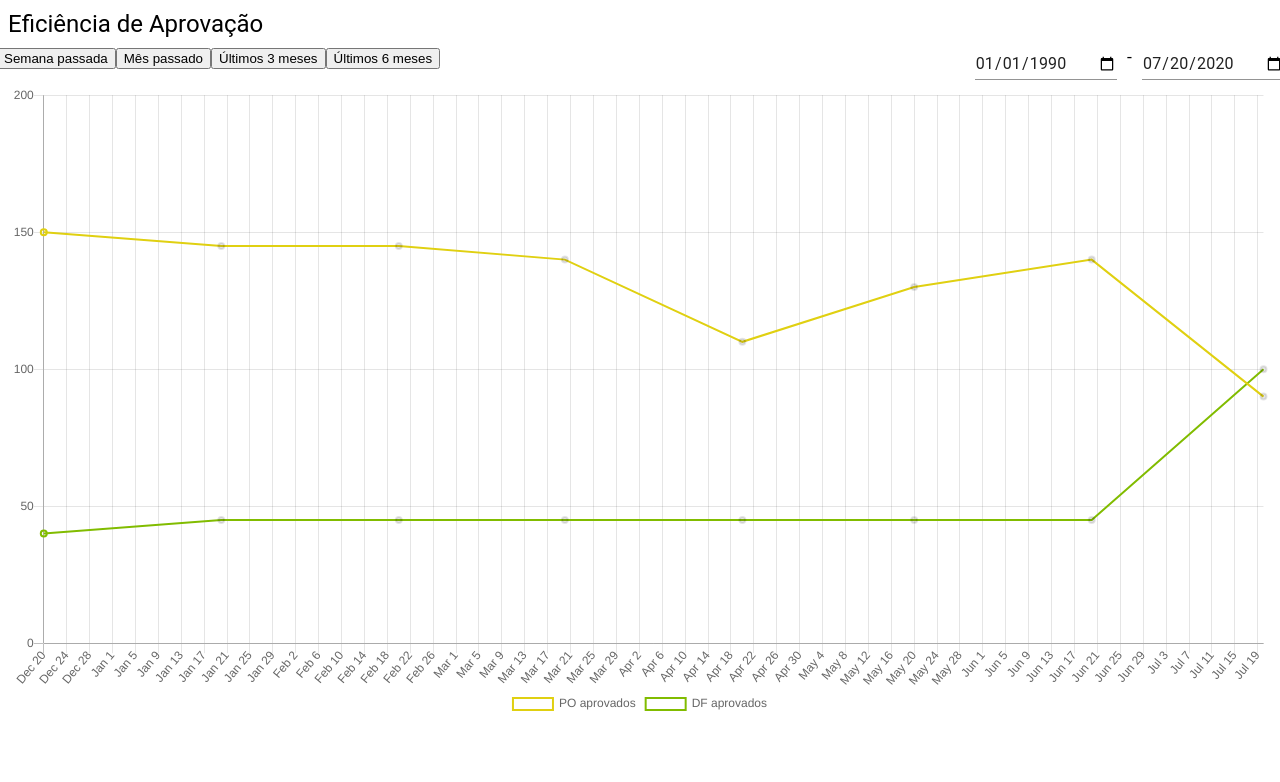
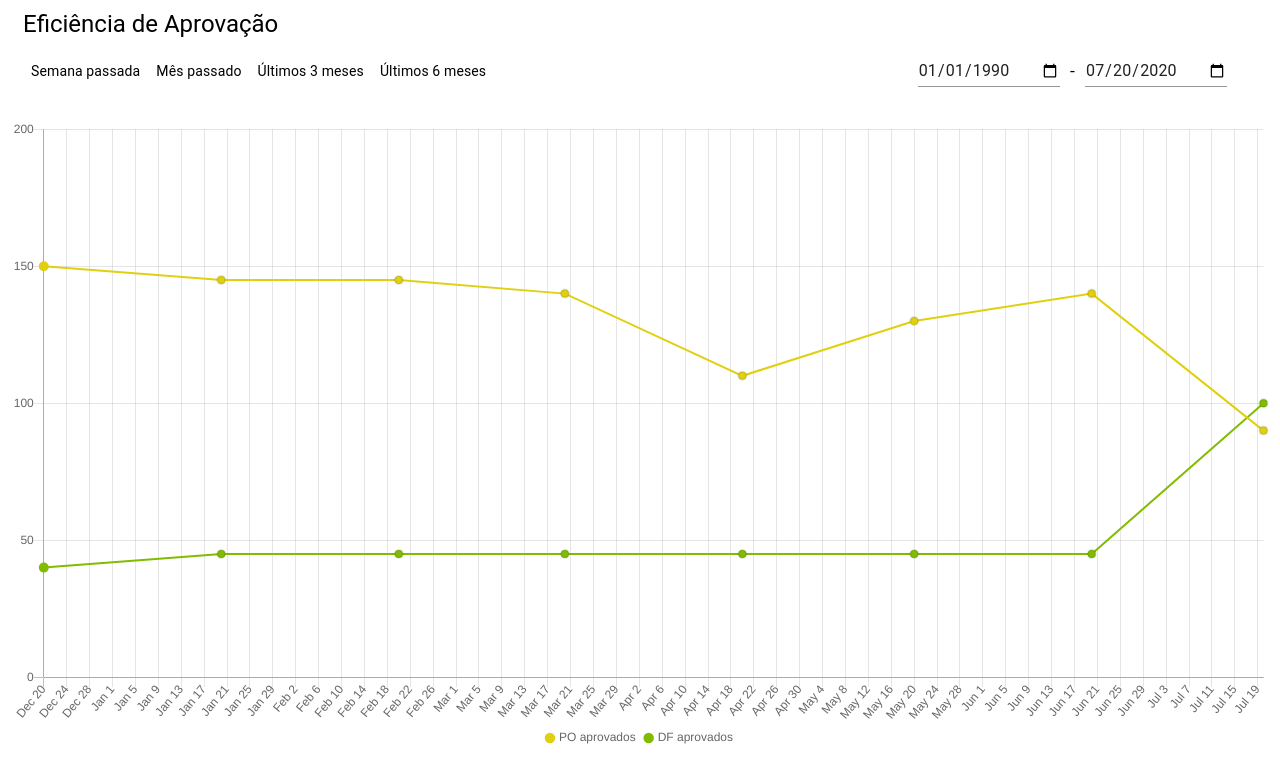
Before and after one commit to jtiagodev/linechartpanel-poc, a React (Create React App) app: page / in a window 1280 px wide. Shown: the top 782 px of the page. Built offline with nearby package versions, Linux system fonts and the light colour scheme.

Commit message:
UI Enhancements

```diff
--- a/src/LineChartPanel.js
+++ b/src/LineChartPanel.js
@@ -19,10 +19,10 @@ const LineChartPanel = props => {
 
   return (
     <Flex flexDirection="column">
-      <Flex>
+      <Flex style={{ marginLeft: "15px" }}>
         <Header title={title} />
       </Flex>
-      <Flex style={{ marginTop: "20px" }}>
+      <Flex style={{ margin: "15px 45px 15px 15px" }}>
         <TimeOptions since={since} setSince={setSince} to={to} setTo={setTo} />
       </Flex>
       <Flex style={{ marginTop: "20px" }}>
--- /dev/null
+++ b/src/TimeOption.js
@@ -0,0 +1,52 @@
+import React, { useState } from "react";
+import Typography from "@material-ui/core/Typography";
+import { withStyles } from "@material-ui/core/styles";
+
+const styles = theme => ({
+  timeOption: {
+    display: "flex",
+    alignSelf: "center",
+    color: "#000000",
+    backgroundColor: "#ffffff",
+    padding: `0px 8px`,
+    borderRadius: 8 * 3,
+    maxWidth: "150px",
+    fontSize: "14px"
+  },
+  timeOptionClicked: {
+    display: "flex",
+    alignSelf: "center",
+    color: "#ffffff",
+    backgroundColor: "#81BC00",
+    padding: `0px 8px`,
+    borderRadius: 8 * 3,
+    maxWidth: "150px",
+    fontSize: "14px"
+  }
+});
+
+const TimeOption = ({
+  optionId,
+  classes,
+  label,
+  onClick,
+  clicked,
+  setClicked,
+  rest
+}) => {
+  return (
+    <Typography
+      className={
+        clicked === optionId ? classes.timeOptionClicked : classes.timeOption
+      }
+      onClick={() => {
+        onClick();
+        setClicked(optionId);
+      }}
+    >
+      {label}
+    </Typography>
+  );
+};
+
+export default withStyles(styles)(TimeOption);
--- a/src/TimeOptions.js
+++ b/src/TimeOptions.js
@@ -1,29 +1,34 @@
-import React, { useEffect } from "react";
+import React, { useEffect, useState } from "react";
 import { Flex } from "./Grid";
 import TimePicker from "./TimePicker";
 import { Grid } from "@material-ui/core";
 import moment from "moment";
+import TimeOption from "./TimeOption";
 
 const demoTimeOptions = [
   {
+    id: "lastWeek",
     value: moment()
       .subtract(1, "weeks")
       .startOf("isoWeek"),
     label: "Semana passada"
   },
   {
+    id: "lastMonth",
     value: moment()
       .subtract(1, "months")
       .startOf("isoMonth"),
     label: "Mês passado"
   },
   {
+    id: "last3Months",
     value: moment()
       .subtract(3, "months")
       .startOf("isoMonth"),
     label: "Últimos 3 meses"
   },
   {
+    id: "last6Months",
     value: moment()
       .subtract(6, "months")
       .startOf("isoMonth"),
@@ -33,28 +38,27 @@ const demoTimeOptions = [
 
 const TimeOptions = props => {
   const { since, setSince, to, setTo, timeOptions = demoTimeOptions } = props;
+  const [clicked, setClicked] = useState(null);
 
   return (
-    <Grid container spacing={3}>
-      <Grid xs={8}>
+    <Grid container direction="row" justify="space-between" alignItems="center">
+      <Flex>
         {timeOptions.map((timeOption, i) => {
           return (
-            <button
+            <TimeOption
               key={i}
-              onClick={evt => {
+              optionId={timeOption.id}
+              setClicked={setClicked}
+              clicked={clicked}
+              onClick={() => {
                 setSince(timeOption.value);
               }}
-            >
-              {timeOption.label}
-            </button>
+              label={timeOption.label}
+            />
           );
         })}
-      </Grid>
-      <Grid xs={4}>
-        <Flex justifyContent="flex-end">
-          <TimePicker since={since} setSince={setSince} to={to} setTo={setTo} />
-        </Flex>
-      </Grid>
+      </Flex>
+      <TimePicker since={since} setSince={setSince} to={to} setTo={setTo} />
     </Grid>
   );
 };
--- a/src/TimePicker.js
+++ b/src/TimePicker.js
@@ -7,7 +7,7 @@ const MuiDatePickerFromTo = props => {
   const { since, setSince, to, setTo } = props;
 
   return (
-    <Flex flexDirection="row">
+    <Flex alignItems="center" flexDirection="row">
       <Flex style={{ marginRight: "10px" }}>
         <TextField
           id={`datepicker-from`}
--- a/src/parser.js
+++ b/src/parser.js
@@ -69,8 +69,10 @@ export const parseChartData = data => {
         ],
         backgroundColor: ["rgba(0, 0, 0, 0.0)"],
         borderColor: ["#E0D011"],
+        pointBackgroundColor: "#E0D011",
         borderWidth: 2,
-        lineTension: 0
+        lineTension: 0,
+        pointRadius: 4
       },
       {
         label: "DF aprovados",
@@ -114,8 +116,10 @@ export const parseChartData = data => {
         ],
         backgroundColor: ["rgba(0, 0, 0, 0.0)"],
         borderColor: ["#81BC00"],
+        pointBackgroundColor: "#81BC00",
         borderWidth: 2,
-        lineTension: 0
+        lineTension: 0,
+        pointRadius: 4
       }
     ]
   };
@@ -123,6 +127,9 @@ export const parseChartData = data => {
 };
 
 export const lineChartOptions = {
+  tooltips: {
+    enabled: false
+  },
   scales: {
     xAxes: [
       {
@@ -140,5 +147,11 @@ export const lineChartOptions = {
     ]
   },
   // https://www.chartjs.org/docs/latest/configuration/legend.html
-  legend: { position: "bottom" }
+  legend: {
+    position: "bottom",
+    labels: {
+      usePointStyle: true,
+      boxWidth: 6
+    }
+  }
 };
```
